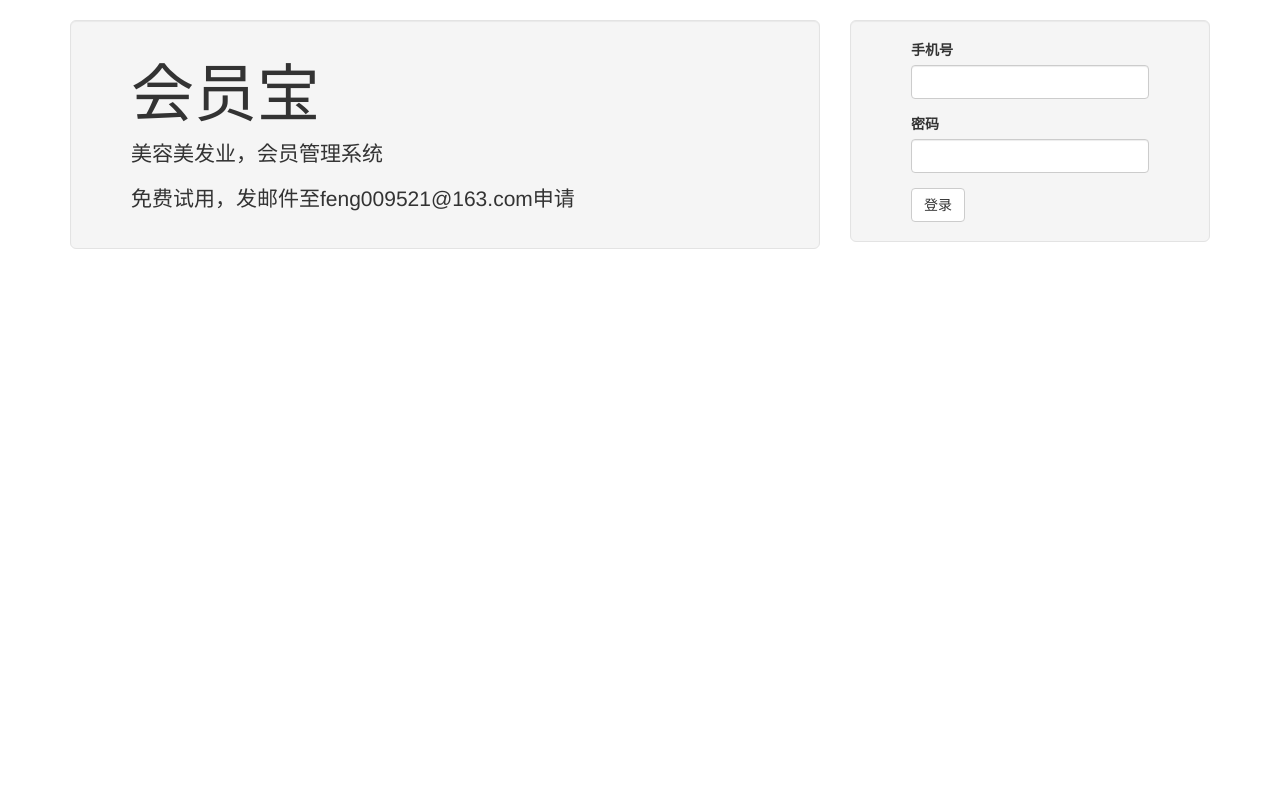
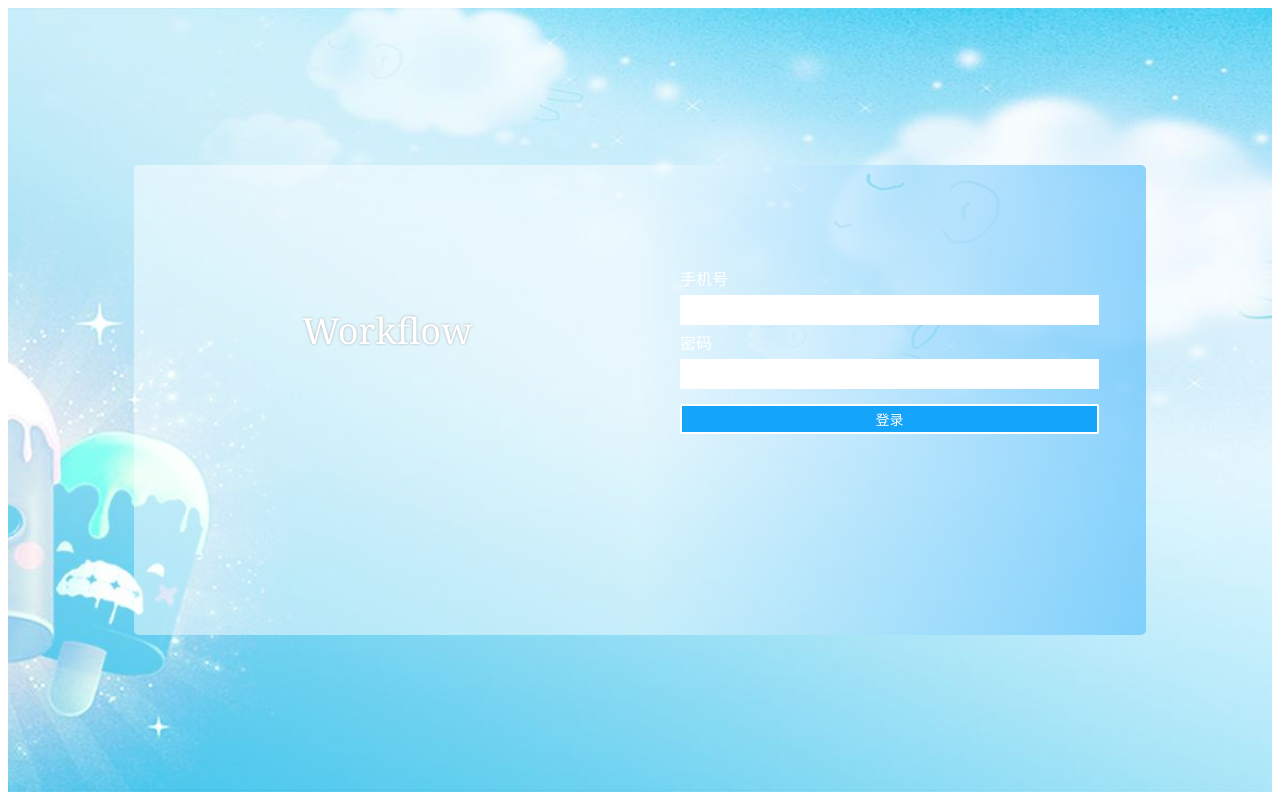
Before and after one commit to orlandotian/workflow, a Flask app: page /login in a window 1280 px wide. Run offline with Flask 2, Linux system fonts and the light colour scheme; some libraries are stand-ins or nearby versions.

Commit message:
Update login page

```diff
--- /dev/null
+++ b/workflow/static/css/login.css
@@ -0,0 +1,119 @@
+
+    body {
+        font-weight: 400;
+        font-family: "Lora", Georgia, "Times New Roman", Times, serif;
+    }
+    .base {
+        width: 100%;
+        height: 100%;
+        min-height: 400px;
+        min-width: 500px;
+        position: relative;
+    }
+
+    .base .background {
+        width: 100%;
+        height: 100%;
+        background-image: url("../img/bg.jpeg");
+        background-size: auto 100%;
+        background-repeat: no-repeat;
+        background-position: center;
+        background-color: #28bde0;
+    }
+
+    .center-box .title {
+        width: 50%;
+        height: auto;
+        color: white;
+        font-size: 36px;
+        text-align: center;
+        text-shadow: 0px 0px 3px #b2b2b2;
+        position: absolute;
+        top:30%
+    }
+
+    .center-box .message {
+        width: 90%;
+        height: auto;
+        color: red;
+        font-size: 18px;
+        text-align: center;
+        position: absolute;
+        border-radius: 3px;
+        bottom:20px;
+        margin-left: 5%;
+        margin-right: 5%;
+        border: red 2px solid;
+    }
+
+    .base .center-box {
+        min-height: 290px;
+        width: 80%;
+        height: 60%;
+        position: absolute;
+        top: 20%;
+        left: 10%;
+        border-radius: 5px;
+        background-color: #ffffff77;
+    }
+
+    .base .center-box .login-box {
+        background: linear-gradient(to right, #ffffff00, #14a4f977);
+        width: 50%;
+        height: 100%;
+        right: 0px;
+        position: absolute;
+        top: 0px;
+        border-radius: 0px 5px 5px 0px;
+    }
+    .login-box .title_label {
+        text-align: center;
+        color: white;
+        font-size: 20px;
+        margin-top: 20%;
+    }
+
+    .form {
+        margin-top: 10px;
+        margin-left: 30px;
+        margin-right: 10px;
+    }
+
+    .form .form-group {
+        width: 100%;
+        position: relative;
+    }
+
+    .form .form-group label {
+        color: white;
+        font-size: 16px;
+        margin: 15px 15px 5px 10px;
+    }
+
+    .form .form-group input {
+        width: 90%;
+        margin: 5px 15px 5px 10px;
+        color: #5c5c5c;
+        font-size: 16px;
+        height: 30px;
+        border: white 2px solid;
+
+    }
+
+    .form .form-group p {
+        width: 90%;
+        margin: 1px 15px 5px 10px;
+        color: red;
+        font-size: 8px;
+    }
+
+    .form .btn {
+        color: white;
+        height: 30px;
+        width: 90%;
+        margin: 10px 15px 5px 10px;
+        font-size: 14px;
+        background-color: #14a4f9;
+        border: white 2px solid;
+        border-radius: 2px;
+    }
--- a/workflow/templates/login.html
+++ b/workflow/templates/login.html
@@ -1,42 +1,23 @@
-{% extends 'base.html' %}
+<html>
+<head>
+    <title>登录</title>
+    <link href="../static/css/login.css" rel="stylesheet">
+</head>
+<body>
 {%import "bootstrap/wtf.html" as wtf %}
+<div class="base">
+    <div class="background"></div>
+    <div class="center-box">
+        <div class="title">Workflow</div>
+        {% for message in get_flashed_messages() %}
+            <div class="message">{{ message }}</div>
+        {% endfor %}
+        <div class="login-box">
+            <div class="title_label"></div>
+            {{wtf.quick_form(form)}}
+        </div>
+    </div>
+</div>
 
-{% block title %} 登录 {% endblock %}
-
-{% block navbar %}
-    <h3 class="text-warning">
-    {% for message in get_flashed_messages() %}
-        <div class="alert alert-dismissable alert-info">
-            <button type="button" class="close" data-dismiss="alert" aria-hidden="true">×</button>
-            <h4>
-                注意!
-            </h4> <strong>Warning!</strong> {{ message }}
-        </div>
-    {% endfor %}
-</h3>
-{% endblock %}
-
-{% block content %}
-<div class="container" style="margin-top: 20px">
-	<div class="row clearfix">
-		<div class="col-md-8 column">
-			<div class="jumbotron well">
-				<h1>
-					会员宝
-				</h1>
-				<p>
-					美容美发业，会员管理系统
-                </p>
-                <p>
-                    免费试用，发邮件至feng009521@163.com申请
-                </p>
-			</div>
-		</div>
-		<div class="col-md-4 column">
-            <div class="jumbotron well">
-			    {{wtf.quick_form(form)}}
-            </div>
-		</div>
-	</div>
-</div>
-{% endblock %}
+</body>
+</html>
```
Also changed, not shown: workflow/static/img/bg.jpeg (added).
